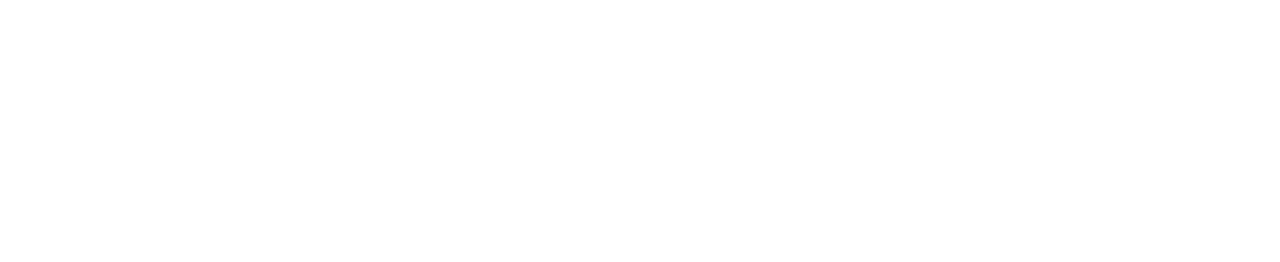
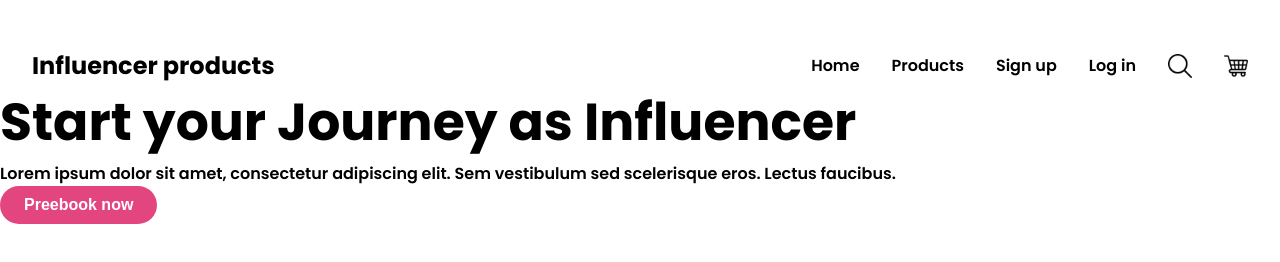
Before and after one commit to Rasc3ta/influencer-gear, a plain HTML site: page index.html in a window 1280 px wide. Drawn offline with Linux system fonts and the light colour scheme.

Commit message:
nav done

```diff
--- a/index.html
+++ b/index.html
@@ -1,11 +1,48 @@
 <!DOCTYPE html>
 <html lang="en">
-<head>
-    <meta charset="UTF-8">
-    <meta name="viewport" content="width=device-width, initial-scale=1.0">
+  <head>
+    <meta charset="UTF-8" />
+    <meta name="viewport" content="width=device-width, initial-scale=1.0" />
     <title>Influencer products</title>
-</head>
-<body>
 
-</body>
+    <link rel="preconnect" href="https://fonts.googleapis.com" />
+    <link rel="preconnect" href="https://fonts.gstatic.com" crossorigin />
+    <link
+      href="https://fonts.googleapis.com/css2?family=Poppins:wght@400;500;600;700&display=swap"
+      rel="stylesheet"
+    />
+
+    <link rel="stylesheet" href="styles.css" />
+  </head>
+  <body>
+    <header>
+      <nav>
+        <h1>Influencer products</h1>
+        <ul>
+          <li><a href="#">Home</a></li>
+          <li><a href="#">Products</a></li>
+          <li><a href="#">Sign up</a></li>
+          <li><a href="#">Log in</a></li>
+          <li class="search"><a href="#"></a></li>
+          <li class="cart"><a href="#"></a></li>
+        </ul>
+      </nav>
+
+      <section class="banner">
+        <div class="wrapper">
+          <div class="bannerText">
+            <h1>Start your Journey as Influencer</h1>
+            <p>
+              Lorem ipsum dolor sit amet, consectetur adipiscing elit. Sem
+              vestibulum sed scelerisque eros. Lectus faucibus.
+             </p>
+            <button class="preebood">Preebook now</button>
+          </div>
+          <div class="camera"></div>
+        </div>
+      </section>
+    </header>
+    <main></main>
+    <footer></footer>
+  </body>
 </html>
--- a/styles.css
+++ b/styles.css
@@ -0,0 +1,107 @@
+:root {
+  --button-color: #e3467f;
+}
+
+* {
+  margin: 0px;
+  padding: 0px;
+  box-sizing: border-box;
+}
+
+body {
+  font-family: "Poppins", sans-serif;
+}
+
+ button {
+  font-size: 1rem;
+  font-weight: 700;
+  padding: 0.625em 1.5em;
+  border-radius: 2.5625rem;
+  border: none;
+  background-color: var(--button-color);
+  color: white;
+}
+
+
+/* nav */
+
+nav,
+nav ul,
+nav li {
+  display: flex;
+  flex-flow: row wrap;
+  align-items: center;
+  justify-content: space-between;
+}
+
+nav {
+  margin: 3rem 2rem 0rem;
+}
+
+ul {
+  list-style-type: none;
+  gap: 2rem;
+  justify-content: space-evenly;
+}
+
+nav li {
+  justify-content: center;
+}
+
+nav a {
+  text-decoration: none;
+}
+
+.cart a,
+.search a {
+  padding: 0.75rem;
+  background-position: center;
+  background-size: cover;
+  background-repeat: no-repeat;
+}
+
+.cart a {
+  background-image: url("./images/shopping-cart.png");
+}
+
+.search a {
+  background-image: url("./images/search.png");
+}
+
+nav h1 {
+  font-size: 1.5rem;
+  font-weight: 700;
+}
+
+nav a {
+  font-size: 1rem;
+  font-weight: 600;
+}
+
+nav a,
+nav a:visited,
+nav a:active {
+  color: black;
+}
+
+/* banner */
+
+.banner h1 {
+  font-size: 3.25rem;
+  font-weight: 700;
+}
+
+.banner p {
+  font-size: 1rem;
+  font-weight: 600;
+}
+
+.banner button::after {
+    height: 1rem;
+    width: 1rem;
+    padding: 1rem;
+    background-image: url('./images/arrow-forward\ 1.png');
+    background-position: center;
+    background-size: cover;
+    background-repeat: no-repeat;
+}
```
Also changed, not shown: images/arrow-forward 1.png (added), images/search.png (added), images/shopping-cart.png (added).
